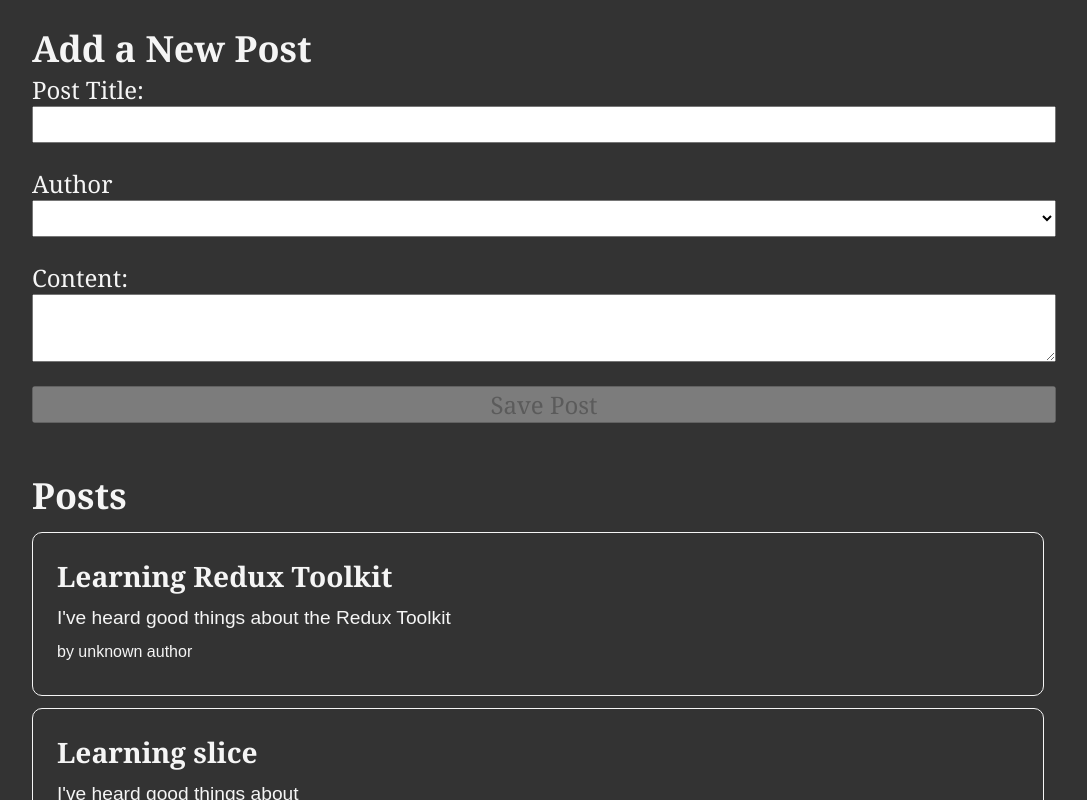
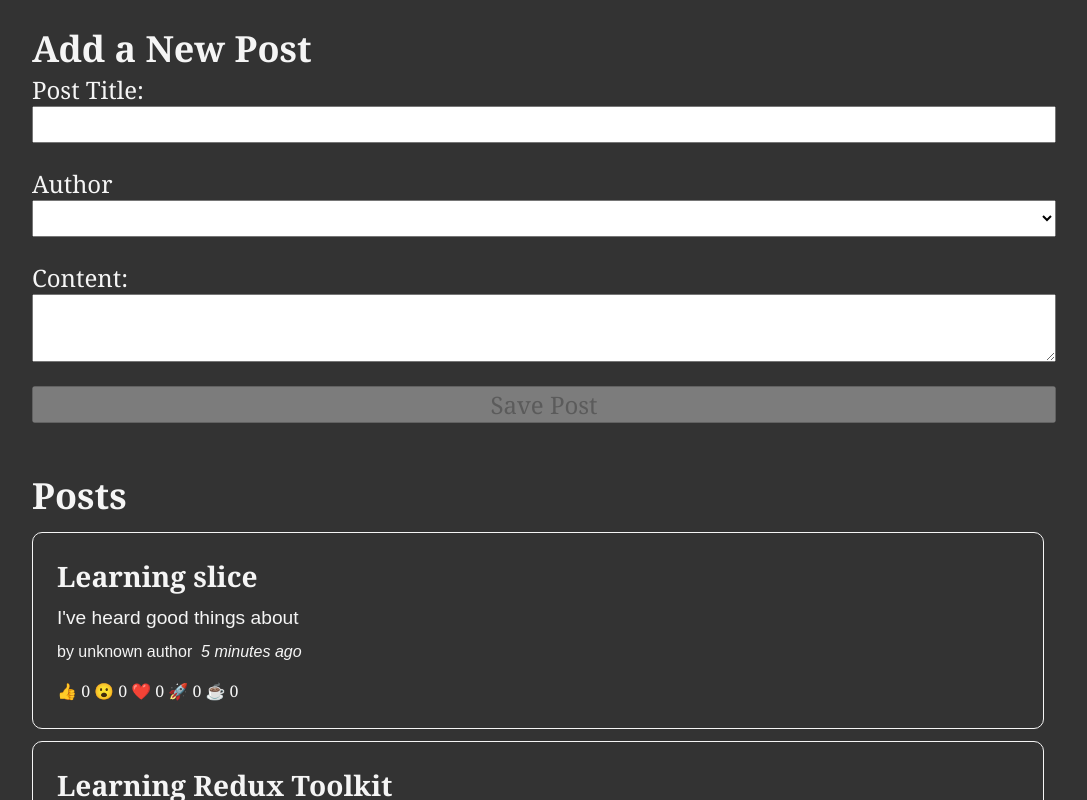
Before and after one commit to tonyclem/add-post-comment, a React (Create React App) app: page / in a window 1280 px wide. Shown: the top 800 px of the page, without its empty margins (96-1183 px from the left). Built offline with nearby package versions, Linux system fonts and the light colour scheme.

Commit message:
added reaction button, time stamps, and modified others functions

```diff
--- a/package.json
+++ b/package.json
@@ -7,6 +7,7 @@
     "@testing-library/jest-dom": "^5.16.5",
     "@testing-library/react": "^13.4.0",
     "@testing-library/user-event": "^13.5.0",
+    "date-fns": "^2.29.3",
     "react": "^18.2.0",
     "react-dom": "^18.2.0",
     "react-redux": "^8.0.5",
--- a/src/features/posts/PostsList.js
+++ b/src/features/posts/PostsList.js
@@ -2,17 +2,27 @@
 import { useSelector } from 'react-redux';
 import { selectAllPosts } from './postSlice';
 import PostAuthor from './PostAuthor';
+import TimeAgo from './TimeAgo';
+import ReactionButtons from './ReactionButtons';
+
 const PostsList = () => {
   const posts = useSelector(selectAllPosts);
 
-  const renderedPosts = posts.map((post) => (
+  // sort the post based on the time order stamp
+  const orderedPosts = posts
+    .slice()
+    .sort((a, b) => b.date.localeCompare(a.date));
+
+  const renderedPosts = orderedPosts.map((post) => (
     <article key={post.id}>
       <h3>{post.title}</h3>
       <p>{post.content.substring(0, 100)}</p>
 
       <p className='postCredit'>
         <PostAuthor userId={post.userId} />
+        <TimeAgo timestamp={post.date} />
       </p>
+      <ReactionButtons post={post} />
     </article>
   ));
 
--- /dev/null
+++ b/src/features/posts/ReactionButtons.js
@@ -0,0 +1,31 @@
+import { useDispatch } from 'react-redux';
+import { reactionAdded } from './postSlice';
+
+const reactionEmoji = {
+  thumbsUp: '👍',
+  wow: '😮',
+  heart: '❤️',
+  rocket: '🚀',
+  coffee: '☕',
+};
+
+const ReactionButtons = ({ post }) => {
+  const dispatch = useDispatch();
+  const reactionButtons = Object.entries(reactionEmoji).map(([name, emoji]) => {
+    return (
+      <button
+        key={name}
+        type='button'
+        className='reactionButton'
+        onClick={() =>
+          dispatch(reactionAdded({ postId: post.id, reaction: name }))
+        }
+      >
+        {emoji} {post.reactions[name]}
+      </button>
+    );
+  });
+  return <div>{reactionButtons}</div>;
+};
+
+export default ReactionButtons;
--- /dev/null
+++ b/src/features/posts/TimeAgo.js
@@ -0,0 +1,18 @@
+import { parseISO, formatDistanceToNow } from 'date-fns';
+
+const TimeAgo = ({ timestamp }) => {
+  let timeAgo = '';
+  if (timestamp) {
+    const date = parseISO(timestamp);
+    const timePeriod = formatDistanceToNow(date);
+    timeAgo = `${timePeriod} ago`;
+  }
+
+  return (
+    <span title={timestamp}>
+      &nbsp; <i>{timeAgo}</i>
+    </span>
+  );
+};
+
+export default TimeAgo;
--- a/src/features/posts/postSlice.js
+++ b/src/features/posts/postSlice.js
@@ -1,12 +1,33 @@
 import { createSlice, nanoid } from '@reduxjs/toolkit';
+import { sub } from 'date-fns';
 
 const initialState = [
   {
     id: '1',
     title: 'Learning Redux Toolkit',
     content: "I've heard good things about the Redux Toolkit",
+    date: sub(new Date(), { minutes: 10 }).toISOString(),
+    reactions: {
+      thumbsUp: 0,
+      wow: 0,
+      heart: 0,
+      rocket: 0,
+      coffee: 0,
+    },
   },
-  { id: '2', title: 'Learning slice', content: "I've heard good things about" },
+  {
+    id: '2',
+    title: 'Learning slice',
+    content: "I've heard good things about",
+    date: sub(new Date(), { minutes: 5 }).toISOString(),
+    reactions: {
+      thumbsUp: 0,
+      wow: 0,
+      heart: 0,
+      rocket: 0,
+      coffee: 0,
+    },
+  },
 ];
 
 const postsSlice = createSlice({
@@ -23,16 +44,31 @@
             id: nanoid(),
             title,
             content,
+            date: new Date().toISOString(),
             userId,
+            reactions: {
+              thumbsUp: 0,
+              wow: 0,
+              heart: 0,
+              rocket: 0,
+              coffee: 0,
+            },
           },
         };
       },
+    },
+    reactionAdded(state, action) {
+      const { postId, reaction } = action.payload;
+      const existingPost = state.find((post) => post.id === postId);
+      if (existingPost) {
+        existingPost.reactions[reaction]++;
+      }
     },
   },
 });
 
 export const selectAllPosts = (state) => state.posts;
 
-export const { postAdded } = postsSlice.actions;
+export const { postAdded, reactionAdded } = postsSlice.actions;
 
 export default postsSlice.reducer;
```
Also changed, not shown: 1 other file (tests, documents, lock files or other folders).
